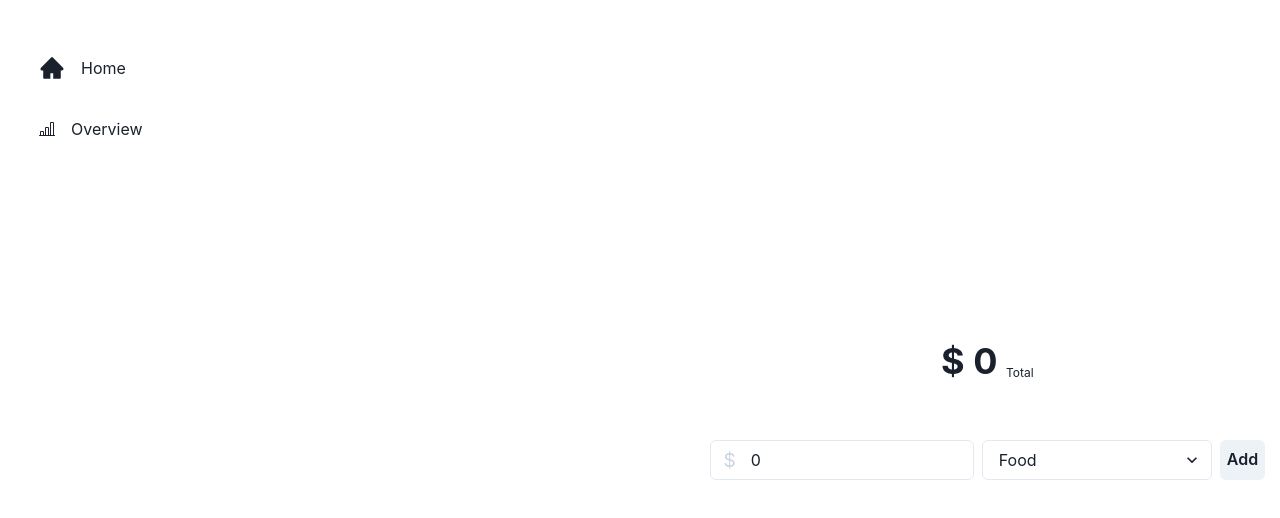
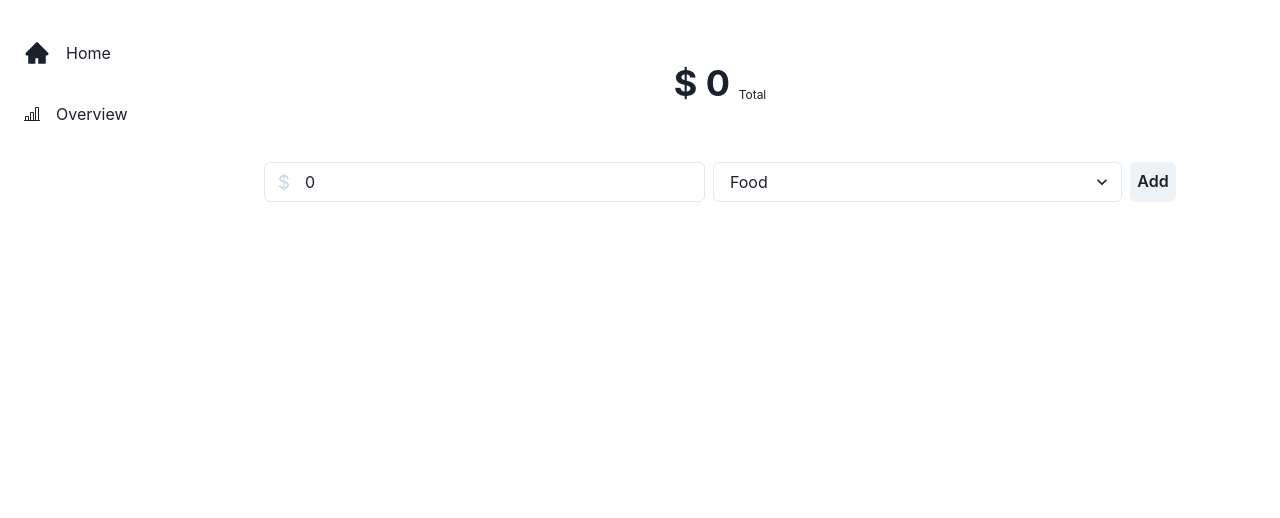
Before and after one commit to nbosman94/expense-tracker, a React (Vite) app: page / in a window 1280 px wide. Shown: the top 518 px of the page. Built offline with nearby package versions, Linux system fonts and the light colour scheme.

Commit message:
fixed UI and added categories global state

```diff
--- a/src/App.jsx
+++ b/src/App.jsx
@@ -3,6 +3,7 @@ import Tracker from "./pages/Tracker"
 import {Routes, Route} from "react-router-dom"
 import ProfilePage from "./pages/ProfilePage"
 import OverviewPage from "./pages/OverviewPage"
+import PageLayout from "./Layout/PageLayout"
 
 
 function App() {
@@ -10,11 +11,14 @@ function App() {
 
   return (
     <>
+    <PageLayout>
     <Routes>
       <Route path="/" element={<ProfilePage/>}/>
       <Route path="/overview" element={<OverviewPage/>}/>
 
      </Routes>
+
+     </PageLayout>
     </>
   )
 }
--- /dev/null
+++ b/src/Layout/PageLayout.jsx
@@ -0,0 +1,21 @@
+import React from 'react'
+import { Flex, Box } from '@chakra-ui/react'
+import Sidebar from '../components/Sidebar'
+
+const PageLayout = ({children}) => {
+  return (
+    <Flex flexDir={"row"}>
+        <Box w={{base: "70px", md: "240px"}}>
+            <Sidebar/>
+
+        </Box>
+
+        <Box flex={1} w={{base:"calc(100% -70px)", md: "calc(100% -240px)"}}>
+            {children}
+        </Box>
+
+    </Flex>
+  )
+}
+
+export default PageLayout
--- a/src/components/SpendingCard.jsx
+++ b/src/components/SpendingCard.jsx
@@ -3,7 +3,7 @@ import { Card, CardHeader, Heading, CardBody, Text, CardFooter,Button } from '@c
 
 const SpendingCard = ({title, amount}) => {
   return (
-    <Card>
+    <Card p={2} m={4}>
                     <CardHeader>
                     <Heading size='md'> {title}</Heading>
                     </CardHeader>
--- a/src/pages/OverviewPage.jsx
+++ b/src/pages/OverviewPage.jsx
@@ -1,23 +1,62 @@
-import { Flex, Box } from '@chakra-ui/react'
+import { Flex, Box, Heading, Stack, Button } from '@chakra-ui/react'
 import React from 'react'
+import { useCallback } from 'react'
+import { useEffect, useState } from 'react'
 import Sidebar from '../components/Sidebar'
 import SpendingCard from '../components/SpendingCard'
+import { useExpenseStore } from '../store/expenseStore'
+import { useCategoryStore } from '../store/categoryStore'
+
+
+
 
 const OverviewPage = () => {
+
+
+    const {expenseList} = useExpenseStore((state) => ({
+        expenseList: state.expenseList
+    }))
+    const {categoryOptions} = useCategoryStore((state) => ({
+        categoryOptions: state.categoryOptions
+      }))
+
+    const categoryTotals = {};
+
+      expenseList.forEach(expense => {
+        if (categoryOptions.includes(expense.category)) {
+            const amount = parseFloat(expense.amount)
+            if(!isNaN(amount)) {
+                if (categoryTotals[expense.category]) {
+                    categoryTotals[expense.category] += amount;
+                  } else {
+                    categoryTotals[expense.category] = amount;
+                  }
+            }
+        }
+      });
+
   return (
 
-      <Flex>
-          <Box p='15'>
-            <Sidebar />
-            </Box>
-          <h1>Spending</h1>
+      <Flex flexDir={"column"} mt={20} alignContent={"center"} justifyContent={"center"}>
 
-          <SimpleGrid spacing={4} templateColumns='repeat(auto-fill, minmax(200px, 1fr))'>
-                    <SpendingCard title={"Food"} amount={560}/>
-            </SimpleGrid>
+          <Flex alignContent={"center"} justifyContent={"center"} h={100} w={"100%"}>
+          <Heading as={"h2"} size="xl">Spending</Heading>
+          </Flex>
+
+          <Flex alignContent={"center"} justifyContent={"center"}>
+                <Flex mt={3} flexDir={"row"} alignContent={"center"} justifyContent={"center"}>
+                    {Object.keys(categoryTotals).map(category => (
+                        <SpendingCard key={category} title={category} amount={categoryTotals[category]}/>
+                    ))}
+                </Flex>
+
+            </Flex>
+            {/* <Button onClick={() => {console.log(expenseList); console.log(resultOfFoodAmount); console.log(totalAmountFromCategory)}}>Render Expenses</Button> */}
       </Flex>
 
   )
+
 }
 
+
 export default OverviewPage
--- a/src/pages/ProfilePage.jsx
+++ b/src/pages/ProfilePage.jsx
@@ -1,22 +1,24 @@
 import React from 'react'
 import Tracker from './Tracker'
 import Sidebar from '../components/Sidebar'
-import { Flex, Box, Spacer} from '@chakra-ui/react'
+import { Flex, Box, Spacer, Container} from '@chakra-ui/react'
 
 const ProfilePage = () => {
   return (
     <>
-<Flex minWidth='max-content' alignItems='center' gap='2'>
-  <Box p='15'>
-  <Sidebar />
-  </Box>
-  <Spacer />
-  <Flex alignItems={"center"} justifyItems={"flex-start"}>
-  <Box p='15' position='relative'>
-  <Tracker/>
-  </Box>
-  </Flex>
-</Flex>
+    <Container maxW={"container.lg"}>
+      <Flex gap={20}>
+        <Box flex={2} py={10}>
+          <Tracker/>
+
+        </Box>
+
+        <Box>
+          {/* Could put another compenent here as functionality grows */}
+        </Box>
+      </Flex>
+    </Container>
+
 
     {/* items to use */}
     {/* <Sidebar />
--- a/src/pages/Tracker.jsx
+++ b/src/pages/Tracker.jsx
@@ -4,6 +4,7 @@ import ExpenseList from '../components/ExpenseList'
 import { useState } from 'react'
 import { useExpenseStore } from '../store/expenseStore'
 import { useTotalStore } from '../store/totalsStore'
+import { useCategoryStore } from '../store/categoryStore'
 
 
 
@@ -12,10 +13,12 @@ const Tracker = () => {
 
     const [amount, setAmount] = useState(0);
     // const [total, setTotal] = useState(0);
-    const options = ["Food", "Bills", "Petrol"];
 
-    // const [expenseList, setExpenseList] = useState([]);
-    const [category, setCategory] = useState(options[0]);
+    const {categoryOptions} = useCategoryStore((state) => ({
+      categoryOptions: state.categoryOptions
+    }))
+
+    const [category, setCategory] = useState(categoryOptions[0]);
 
     const {addExpense} = useExpenseStore((state)=>({
       addExpense: state.addExpense
@@ -77,7 +80,7 @@ const Tracker = () => {
         </InputLeftElement>
         <Input placeholder='Enter amount' value={amount} onChange={e => setAmount(e.target.value)} />
         <Select ml={2} placeholder='Select category' value={category} onChange={(e) => setCategory(e.target.value)}>
-             {options.map((option, index) => (
+             {categoryOptions.map((option, index) => (
             <option key={index}>{option}</option>
           ))}
         </Select>
--- /dev/null
+++ b/src/store/categoryStore.js
@@ -0,0 +1,10 @@
+import { create } from "zustand";
+
+export const useCategoryStore = create((set) => ({
+
+    categoryOptions: ["Food", "Bills", "Petrol"],
+    addCategory: (category) => set((state) =>({ categoryOptions: [
+        ...state.categoryOptions,{
+            category: category
+        }]})),
+}))
```
